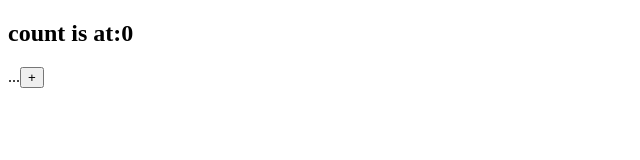
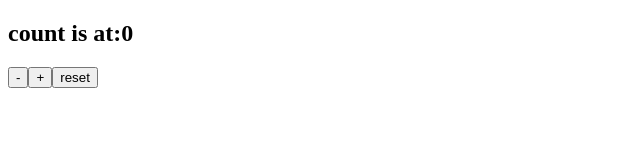
Before and after one commit to bobbyDeepak1415/React_Hooks, a React (Vite) app: page / in a window 1280 px wide. Shown: the top 160 px of the page, without its empty margins (0-640 px from the left). Built offline with nearby package versions, Linux system fonts and the light colour scheme.

Commit message:
setup done

```diff
--- a/src/Demo.jsx
+++ b/src/Demo.jsx
@@ -10,7 +10,11 @@ function reducer(state,action){
 
   switch(action.type){
     case "increment" :
-      return state.count+1
+      return {count:state.count+1}
+    case "decrement" :
+      return {count:state.count-1}
+    case "reset" :
+      return {count:0}
   }
 
 }
@@ -22,8 +26,10 @@ const Demo = () => {
 
   return (
     <div>
-      <h2>count is at:{state.count}</h2>...
+      <h2>count is at:{state.count}</h2>
+      <button onClick={()=>diapatch({type:"decrement"})}>-</button>
       <button onClick={()=>diapatch({type:"increment"})}>+</button>
+      <button onClick={()=>diapatch({type:"reset"})}>reset</button>
     </div>
   );
 };
```
